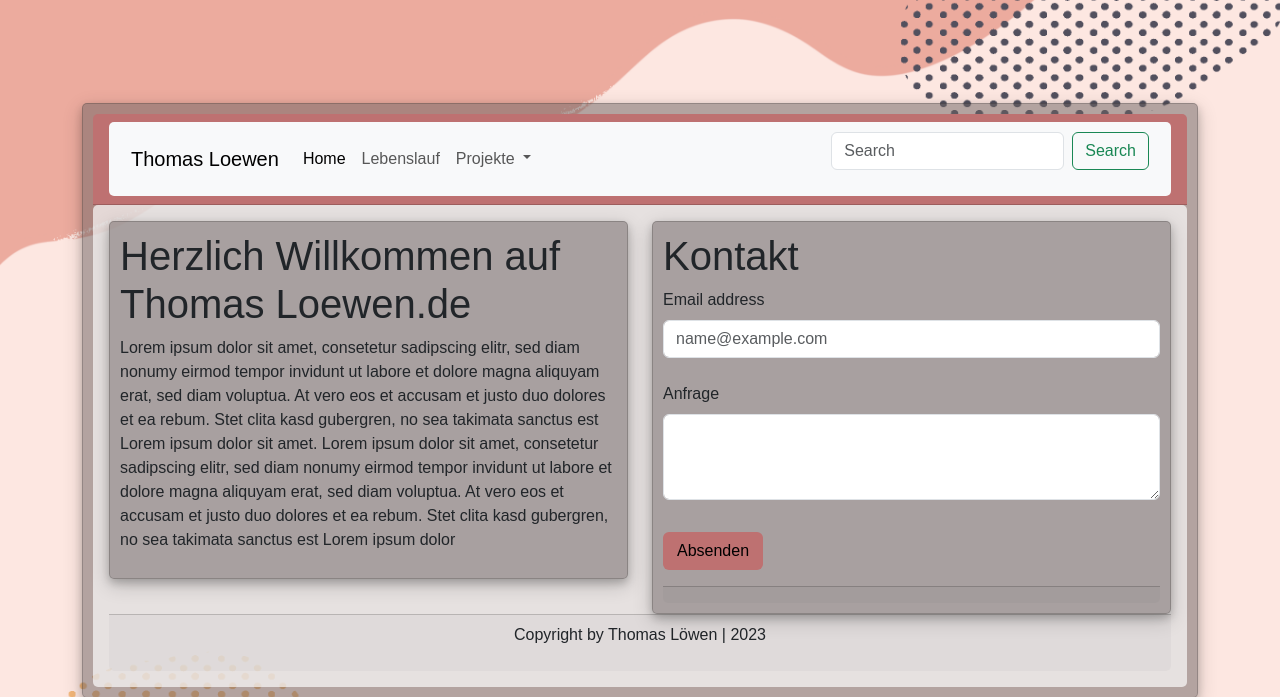
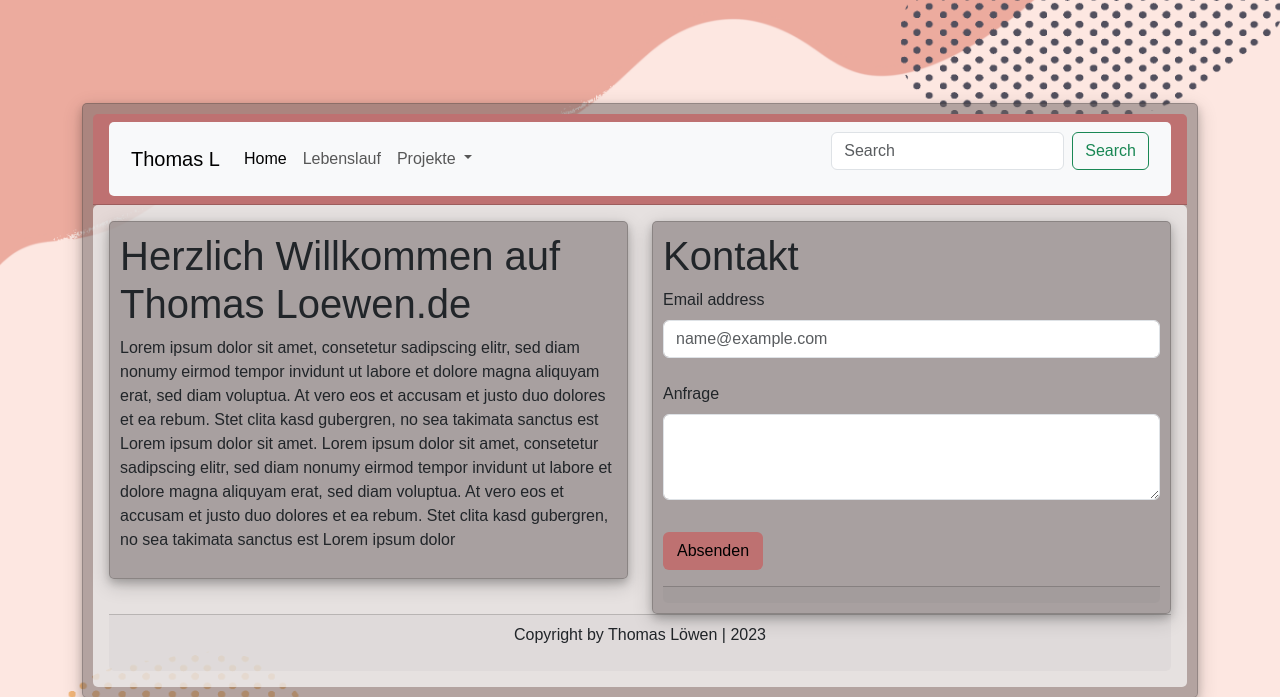
Before and after one commit to mexed/TL-Portfolio, a PHP site: page / in a window 1280 px wide. Shown: the top 697 px of the page. Run offline with PHP 8.4, Linux system fonts and the light colour scheme; some libraries are stand-ins or nearby versions; some web fonts are replaced.

Commit message:
commit to branch

```diff
--- a/index.php
+++ b/index.php
@@ -21,7 +21,7 @@
                     <div class="card-header sticky">
 						<nav class="navbar navbar-expand-lg bg-body-tertiary">
 							<div class="container-fluid">
-								<a class="navbar-brand" href="#">Thomas Loewen</a>
+								<a class="navbar-brand" href="#">Thomas L</a>
 								<button class="navbar-toggler" type="button" data-bs-toggle="collapse" data-bs-target="#navbarSupportedContent" aria-controls="navbarSupportedContent" aria-expanded="false" aria-label="Toggle navigation">
 								<span class="navbar-toggler-icon"></span>
 								</button>
```
